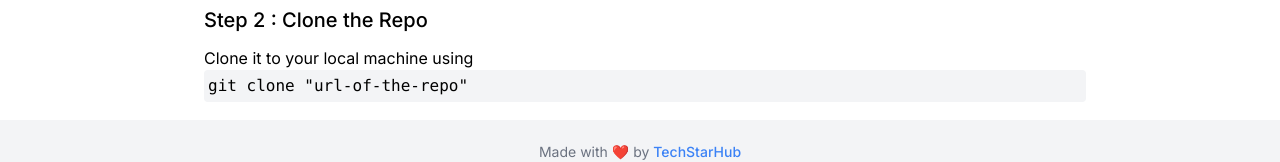
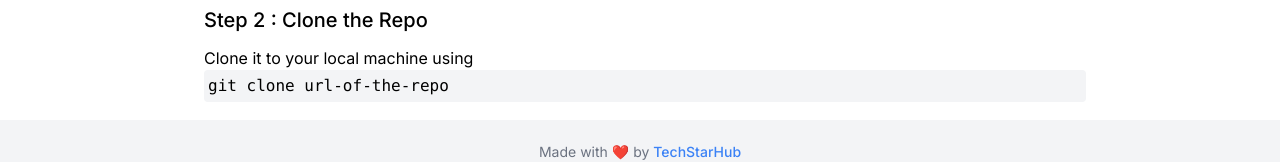
Before and after one commit to marknaman05/bio-drop, a Next.js app: page /docs/quick-start in a window 1280 px wide. Shown: the part 744-906 px from the top of the page. Built offline with nearby package versions, Linux system fonts and the light colour scheme.

Commit message:
[FIX,REFACTOR]: lint error fix, quote removed

```diff
--- a/src/components/Docs/QuickStart/PageContent.tsx
+++ b/src/components/Docs/QuickStart/PageContent.tsx
@@ -102,7 +102,7 @@ export default function PageContent() {
           <div className="">
             <p className="">Clone it to your local machine using</p>
             <pre className="bg-gray-100 p-1 rounded ">
-              git clone "url-of-the-repo"{" "}
+              git clone url-of-the-repo{" "}
             </pre>
           </div>
         </li>
```
